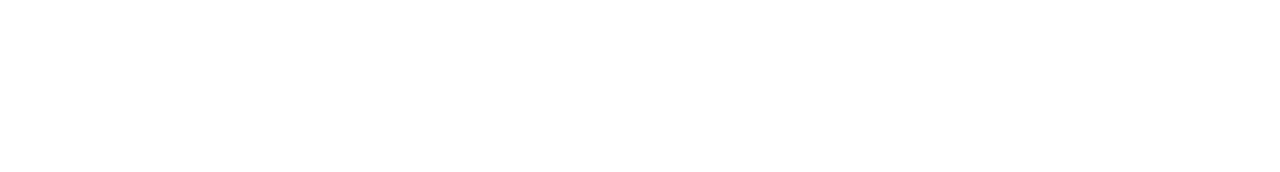
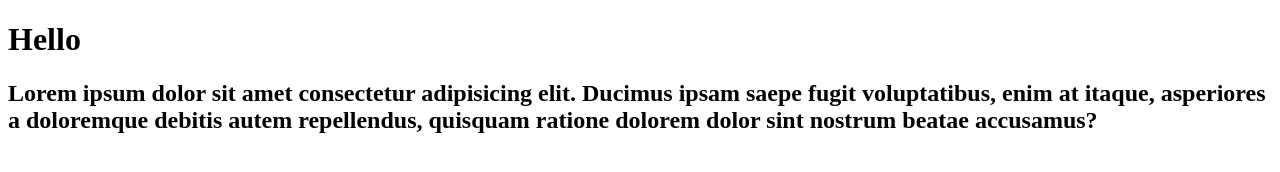
Before and after one commit to Esaucey/platformer, a plain HTML site: page index.html in a window 1280 px wide. Drawn offline with Linux system fonts and the light colour scheme.

Commit message:
Added features

```diff
--- a/index.html
+++ b/index.html
@@ -6,6 +6,7 @@
   <title>Document</title>
 </head>
 <body>
-
+  <h1>Hello</h1>
+  <h2>Lorem ipsum dolor sit amet consectetur adipisicing elit. Ducimus ipsam saepe fugit voluptatibus, enim at itaque, asperiores a doloremque debitis autem repellendus, quisquam ratione dolorem dolor sint nostrum beatae accusamus?</h2>
 </body>
 </html>
```
